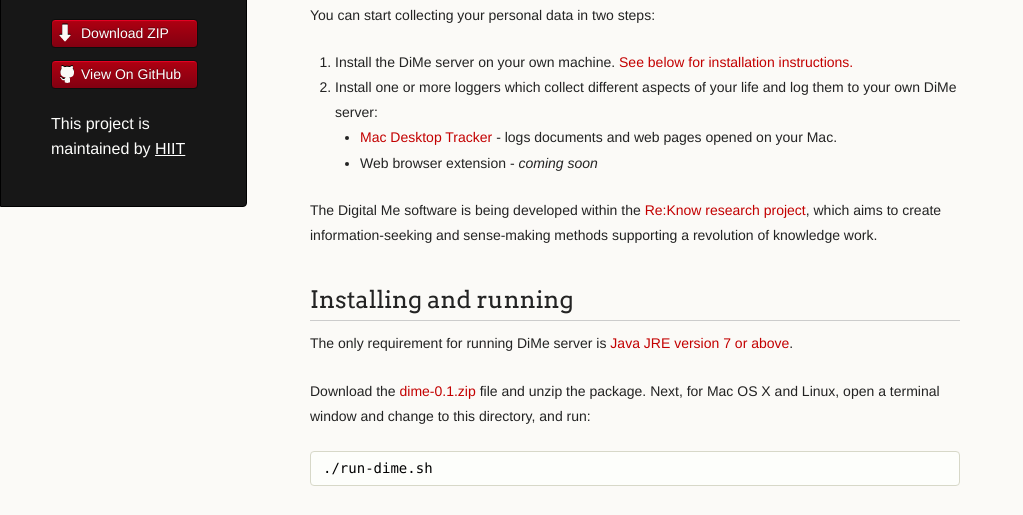
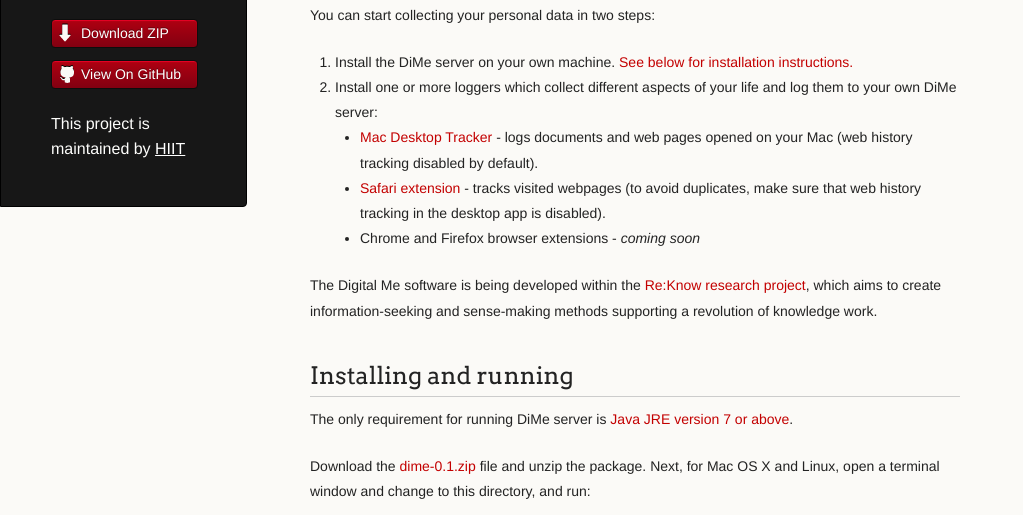
Before and after one commit to HIIT/dime-server, a plain HTML site: page index.html in a window 1280 px wide. Shown: the part 196-711 px from the top of the page, without its empty margins (0-1023 px from the left). Drawn offline with Linux system fonts and the light colour scheme.

Commit message:
Safari extension

```diff
--- a/index.html
+++ b/index.html
@@ -52,8 +52,9 @@
             aspects of your life and log them to your own DiMe server:
             <ul>
               <li><a href="http://www.hiit.fi/g/reknow/software/Mac%20Desktop%20Tracker-1.0.2.dmg">Mac Desktop Tracker</a> - logs documents and web
-                  pages opened on your Mac.</li>
-              <li>Web browser extension - <em>coming soon</em></li>
+                  pages opened on your Mac (web history tracking disabled by default).</li>
+              <li><a href="http://www.hiit.fi/g/reknow/software/DiMeTracker.safariextz">Safari extension</a> - tracks visited webpages (to avoid duplicates, make sure that web history tracking in the desktop app is disabled).</li>
+              <li>Chrome and Firefox browser extensions - <em>coming soon</em></li>
             </ul>
           </li>
         </ol>
```
